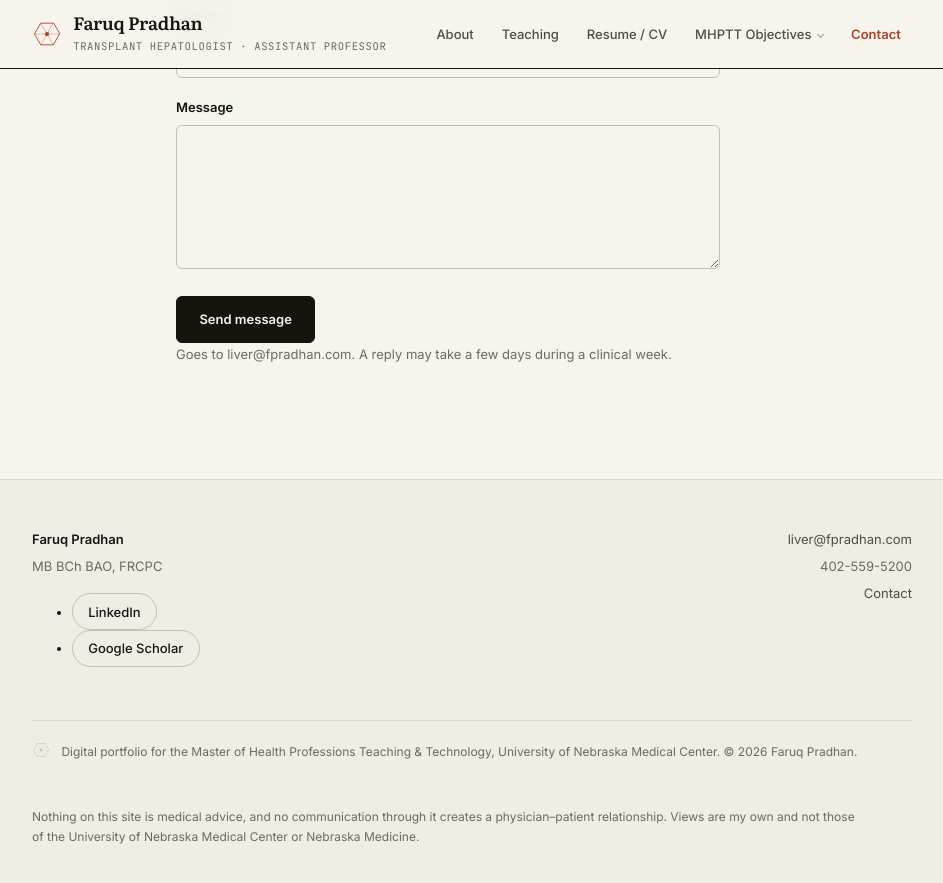
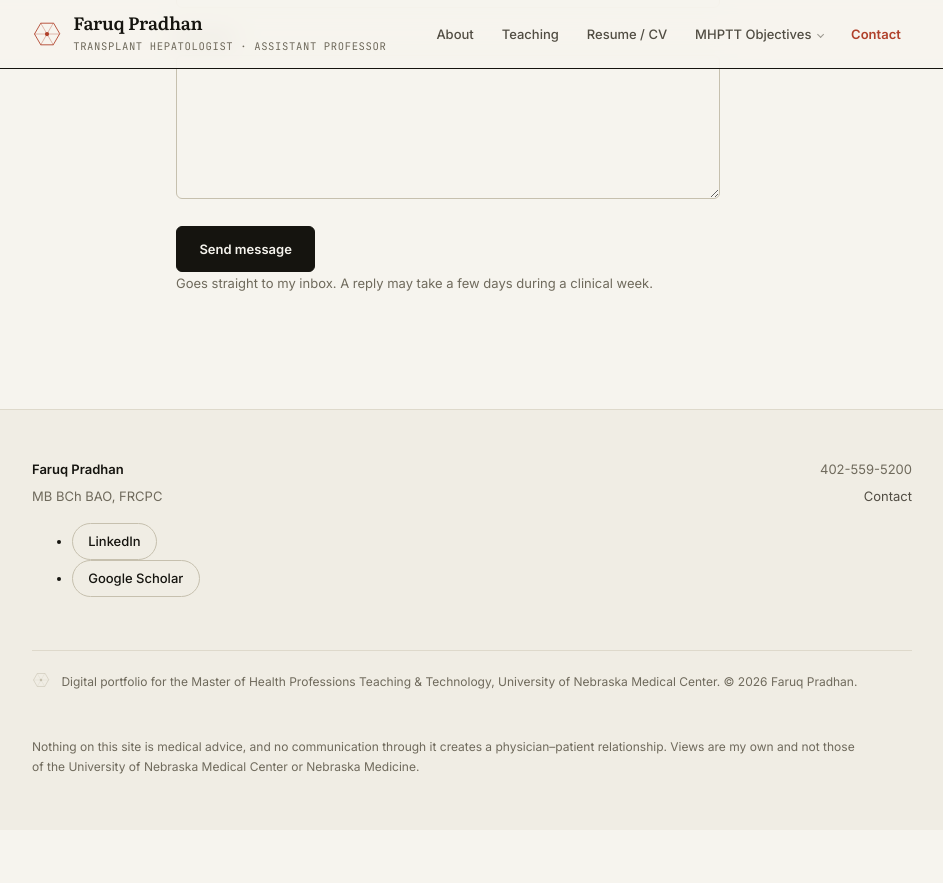
Before and after one commit to fpradhan/fpradhan.github.io, a Jekyll site: the page built from contact.md, in a window 1280 px wide and 900 px high, scrolled down 1251 px. Shown: the top 883 px of the window, without its empty margins (168-1111 px from the left). Built offline with Jekyll 4.4.1, drawn with Linux system fonts in a browser that asks for light colours; after the commit the page ends 2081 px from its top, so only the background shows below that; some of the changed text lies outside the part shown.

Commit message:
Take the address off every page but the resume and CV
The footer carried a plain mailto on all 20 pages, which is the easiest
thing on a site for a harvester to find. The footer already links to
/contact/ on the next line, so the link goes and the phone number and
Contact link stay.

On /contact/ the Web3Forms form is now the route: the Email row leaves the
facts list and the form note says "Goes straight to my inbox" rather than
naming the address. The confirmation page no longer repeats it either.

Exposure in the build goes from 20 pages, 48 occurrences and 23 mailto
links to 2 pages, 4 occurrences and 2 mailto links, all on /resume/ and
/cv/, which Faruq wants reachable in print.

The unreachable "form not yet connected" fallback now points at the
telephone number instead of an address that is no longer above it.

Co-Authored-By: Claude Opus 5 <noreply@anthropic.com>
Claude-Session: https://claude.ai/code/session_01SajNJDGDkt5q5fCgsPRcNk

```diff
--- a/_includes/footer.html
+++ b/_includes/footer.html
@@ -13,7 +13,6 @@
     </div>
 
     <div class="footer-contact">
-      <p><a href="mailto:{{ site.email }}">{{ site.email }}</a></p>
       {%- if site.phone %}<p>{{ site.phone }}</p>{% endif %}
       <p><a href="{{ '/contact/' | relative_url }}">Contact</a></p>
     </div>
--- a/contact.md
+++ b/contact.md
@@ -75,13 +73,13 @@ call 911.**</p>
     <textarea id="f-message" name="message" required></textarea>
   </div>
   <button class="btn" type="submit">Send message</button>
-  <p class="form-note">Goes to {{ site.email }}. A reply may take a few days during a clinical
+  <p class="form-note">Goes straight to my inbox. A reply may take a few days during a clinical
   week.</p>
 </form>
 {% else %}
 <p class="todo"><strong>Form not yet connected.</strong> GitHub Pages serves static files and
 cannot process a form submission on its own, so delivery needs an external handler. The steps
 are in the <code>form_endpoint</code> comment in <code>_config.yml</code>; fill that in and the
-form appears here. Until then the email address above is the working route, so nothing on this
-page is broken.</p>
+form appears here. Until then the telephone number above is the working route, so nothing on
+this page is broken.</p>
 {% endif %}
```
Also changed, not shown: other parts of contact.md (+0 -2 lines), contact-thanks.md (+1 -1 lines).
